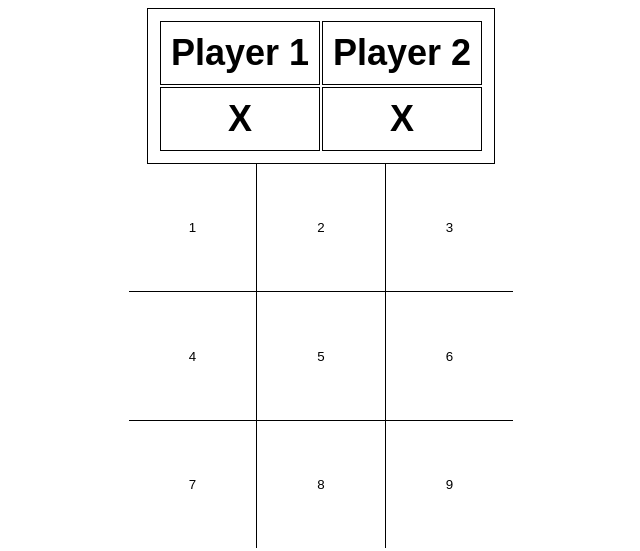
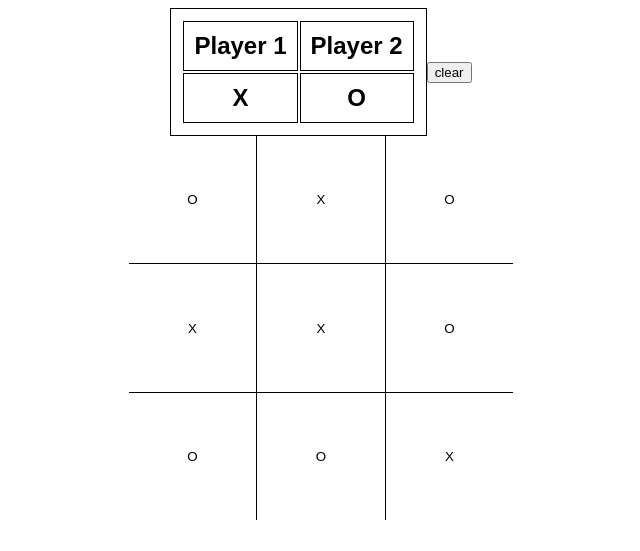
Before and after one commit to shoebham/tic-tac-toe, a plain HTML site: page index.html in a window 1280 px wide. Shown: the whole page, without its empty margins (319-959 px from the left). Drawn offline with Linux system fonts and the light colour scheme.

Commit message:
"added input(X)(O) on board"

```diff
--- a/index.html
+++ b/index.html
@@ -6,6 +6,8 @@
     <meta name="viewport" content="width=device-width, initial-scale=1.0">
     <link rel="stylesheet" href="style.css">
     <title>Document</title>
+</head>
+<body>
     <div class="container">
     <div class="score">
         <table>
@@ -15,26 +17,26 @@
             </tr>
             <tr>
                 <th>X</th>
-                    <th>X</th>
+                <th>O</th>
             </tr>
-            </table>
+        </table><button id="clear">clear</button>
     </div>
     <div class="board">
         <div class="cells">
-                <button class= "cell rb">  1   </button>
-                <button class= "cell b">  2   </button>
-                <button class= "cell lb">  3   </button>
-                <button class= "cell r">  4   </button>
-                <button class= "cell ">  5   </button>
-                <button class= "cell l">  6   </button>
-                <button class= "cell rt">  7   </button>
-                <button class= "cell t">  8   </button>
-                <button class= "cell lt">  9   </button>
+            <button id="cell_00" class= "cell rb">  1   </button>
+            <button id="cell_01" class= "cell b">  2   </button>
+            <button id="cell_02" class= "cell lb">  3   </button>
+            <button id="cell_10" class= "cell r">  4   </button>
+            <button id="cell_11" class= "cell ">  5   </button>
+            <button id="cell_12" class= "cell l">  6   </button>
+            <button id="cell_20" class= "cell rt">  7   </button>
+            <button id="cell_21" class= "cell t">  8   </button>
+            <button id="cell_22" class= "cell lt">  9   </button>
         </div>
+
     </div>
+
 </div>
-</head>
-<body>
-
 </body>
+<script src ="script.js"></script>
 </html>
--- a/script.js
+++ b/script.js
@@ -1,5 +1,84 @@
-const game_array = [
+let game_array = [
     ['o','x','o'],
     ['x','x','o'],
     ['o','o','x']
 ];
+
+const gameBoard = (()=>
+{
+    const init =()=>{
+
+        _fillBoard();
+        _clear();
+        bind();
+    }
+    const _fillBoard = ()=>
+    {
+        for(var i=0;i<game_array.length;i++)
+        {
+            for(var j=0;j<game_array.length;j++)
+            {
+                // console.log("i "+i+" j "+j)
+                document.querySelector(`#cell_${i}${j}`).textContent=game_array[i][j].toUpperCase();
+            }
+        }
+    }
+    const _clear=()=>
+    {
+        document.querySelector("#clear").addEventListener("click",()=>{
+            game_array=[
+                ["","",""],
+                ["","",""],
+                ["","",""]];
+            _fillBoard();
+        });
+    }
+    const bind = ()=>
+    {
+        document.querySelectorAll(".cell").forEach(
+        (e)=>
+        {
+            e.addEventListener("click",()=>
+            {
+                console.log(e);
+                player.move(e.id);
+            });
+        });
+    }
+    return {init,bind,_fillBoard};
+})();
+const player =  ((name,piece)=>{
+
+    let curr_player="X";
+    const _player_choice =()=>
+    {
+        player1:"X";
+        player2:"O";
+    }
+    const _curr_piece=(()=>{
+     if(curr_player=="X"){
+         curr_player="O";
+     }else{curr_player="X"}
+
+     return curr_player;
+    });
+    const move =(e)=>
+    {
+
+        console.log(e);
+        const i =e.substring(5,7)[0];
+        const j =e.substring(5,7)[1];
+        // console.log(i,j);
+        console.log(piece);
+        if(game_array[i][j]==="")
+        {
+            const piece= _curr_piece();
+            game_array[i][j]=piece;
+            gameBoard._fillBoard();
+        }
+    };
+    return {move,curr_player};
+})();
+
+gameBoard.init();
+// player.bind();
--- a/style.css
+++ b/style.css
@@ -10,7 +10,7 @@
     display: flex;
     align-items: center;
     justify-content: center;
-    font-size: 36px;
+    font-size: 24px;
     font-family: sans-serif;
 }
 table,th,td
```
Lines whose indentation alone changed are shown as unchanged.
